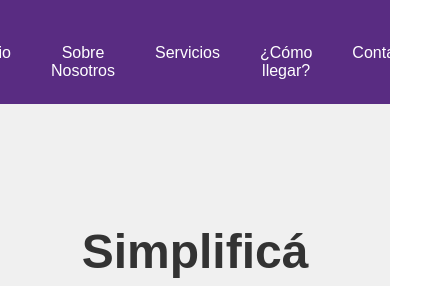
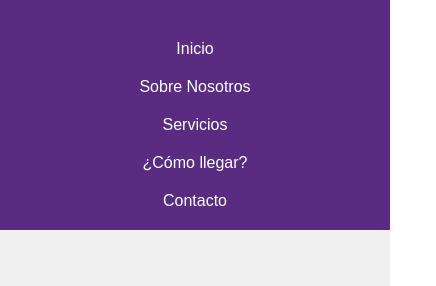
Before and after one commit to joaquinfriass/joaquinfriass.github.io, a plain HTML site: page index.html in a window 390 px wide. Shown: the top 286 px of the page, 436 px wide, since content can reach past the window. Drawn offline with Linux system fonts and the light colour scheme.

Commit message:
Navbar Responsivo

```diff
--- a/styles.css
+++ b/styles.css
@@ -34,6 +34,20 @@ body, html {
 .navbar a:hover {
     background-color: #472167;
     border-radius: 4px;
+}
+
+@media (max-width: 768px) {
+    .navbar {
+        flex-direction: column;
+        align-items: center;
+    }
+
+    .navbar a {
+        padding: 10px;
+        width: 100%;
+        text-align: center;
+        box-sizing: border-box;
+    }
 }
 
 /* Sección Inicio */
```
